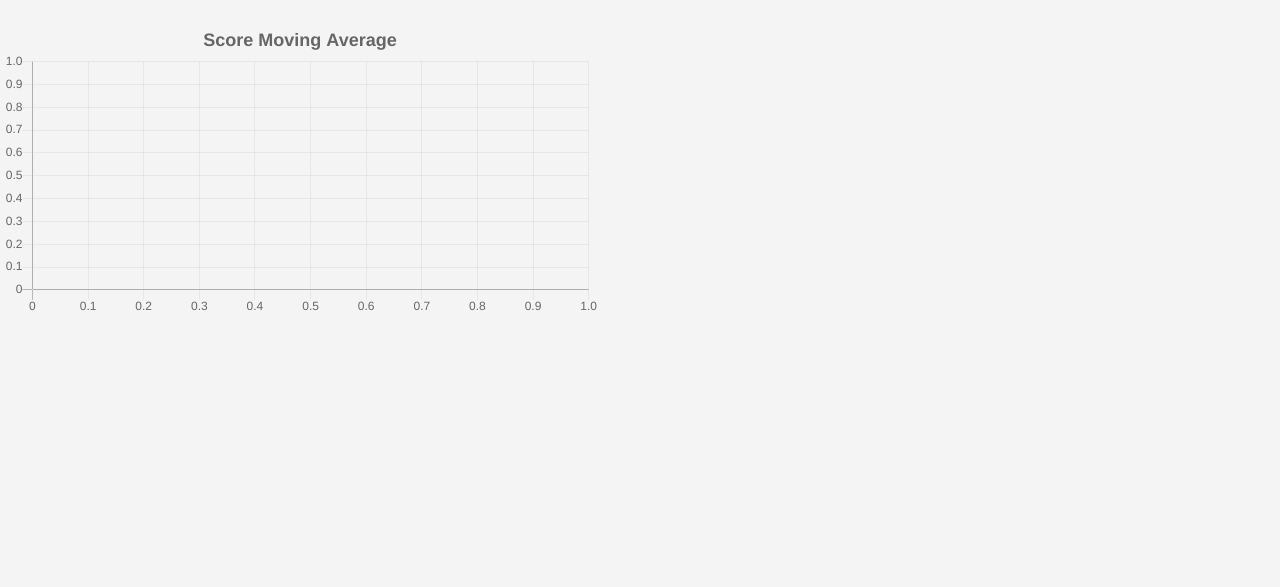
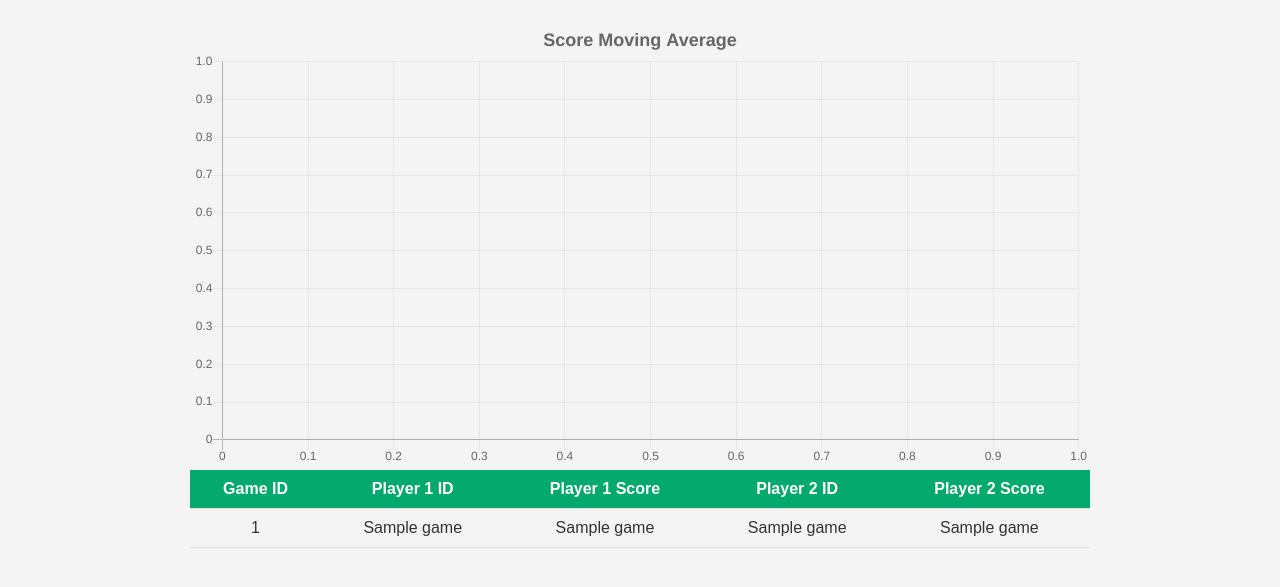
Before and after one commit to aidanbrowne2002/popdarts_flask_main_2, a Flask app: template templates/profile.html in a window 1280 px wide. Shown: the part 60-647 px from the top of the page. Run offline with Flask 3, Linux system fonts and the light colour scheme; the template is opened without the code that fills it: most values are stand-ins (such as "Sample title", 1, 10 or a date in 2020); some libraries are stand-ins or nearby versions.

Commit message:
profile changes adding previous 5 games

```diff
--- a/app.py
+++ b/app.py
@@ -188,10 +188,12 @@ def protected():
 @app.route('/profile/<user>')
 @login_required
 def profile(user):
+
+    gamedata = hf.getPreviousGames(current_user.id)
+
     scoreMA = hf.getScoreMA(current_user.id)
-    print (scoreMA)
-    print (scoreMA[0], scoreMA[1])
-    return render_template("profile.html", ydata = scoreMA[0], xdata = scoreMA[1], min = min(scoreMA[0]), max = max(scoreMA[0])+1)
+
+    return render_template("profile.html", ydata = scoreMA[0], xdata = scoreMA[1], min = min(scoreMA[0]), max = max(scoreMA[0])+1, game_data = gamedata)
 
 
 if __name__ == '__main__':
--- a/templates/profile.html
+++ b/templates/profile.html
@@ -5,8 +5,9 @@
 {% endblock %}
 
 {% block content %}
+    <div class="content">
     <script src="https://cdnjs.cloudflare.com/ajax/libs/Chart.js/2.9.4/Chart.js"></script>
-    <canvas id="myChart" style="width:100%;max-width:600px"></canvas>
+    <canvas id="myChart" style="width:100%;max-width:900px"></canvas>
 
 
 
@@ -82,6 +83,30 @@ window.onload = function() {
 </script>
 
 
+    <table>
+    <thead>
+        <tr>
+            <th>Game ID</th>
+            <th>Player 1 ID</th>
+            <th>Player 1 Score</th>
+            <th>Player 2 ID</th>
+            <th>Player 2 Score</th>
+        </tr>
+    </thead>
+    <tbody>
+        {% for game in game_data %}
+        <tr>
+            <td>{{ game[0] }}</td>
+            <td>{{ game[1] }}</td>
+            <td>{{ game[2] }}</td>
+            <td>{{ game[3] }}</td>
+            <td>{{ game[4] }}</td>
+        </tr>
+        {% endfor %}
+    </tbody>
+</table>
+    </div>
+
 
 
 
```
Also changed, not shown: helperF.py (+19 -0 lines).
